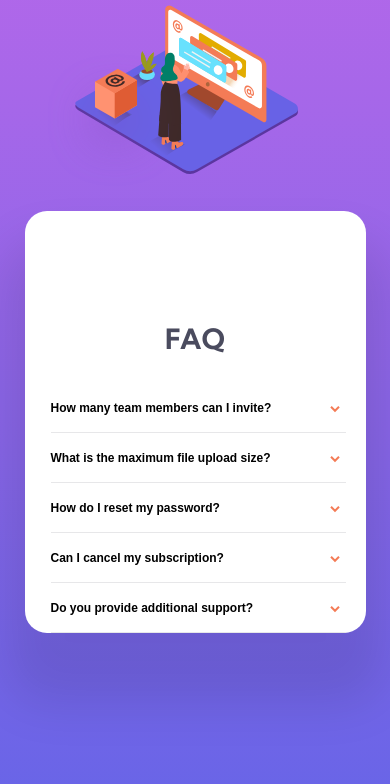
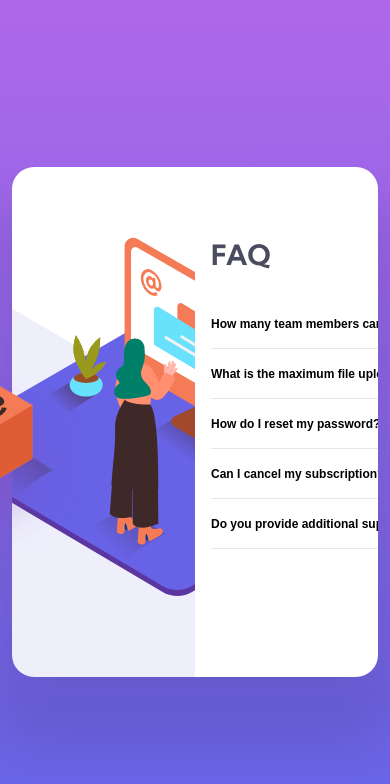
Before and after one commit to CodedByDom/faq-accordian, a plain HTML site: page index.html in a window 390 px wide. Drawn offline with Linux system fonts and the light colour scheme.

Commit message:
minor fix/ mobile restart

```diff
--- a/styles/style.css
+++ b/styles/style.css
@@ -78,6 +78,8 @@ body{
     height: 100%;
     width: 100%;
     overflow: hidden;
+    animation: fade-in 1.5s ease-in 1 both running;
+
 }
 
 
@@ -129,7 +131,7 @@ body{
 }
 
 .panel p{
-    margin-right: 0;
+    margin: 0;
 }
 
 .woman-online-mobile{
@@ -179,45 +181,21 @@ body{
     }
 }
 
+@keyframes fade-in{
+    0%{
+        opacity: 0;
+    }
+    100%{
+        opacity: 1;
+    }
+}
+
+
+/* Mobile Design */
+
 @media only screen and (max-width: 500px) {
 
     .faq-content{
         margin-left: 25px;
         margin-right: 25px;
-        height: 68%;
-    }
-    .content-img{
-        width: 0%;
-    }
-
-    .box{
-        visibility: hidden;
-    }
-
-    .accordion{
-        width: 295px;
-        margin-left: 10px;
-        margin-right: 20px;
-    }
-
-    .panel{
-        margin-right: 20px;
-        margin-left: 16px;
-    }
-
-    .woman-online-mobile{
-        position: absolute;
-        top: 5px;
-        left: 48px;
-        display: block;
-        width: 250px;
-        /* margin: 0 auto; */
-    }
-
-    .faq-title{
-        margin-top: 110px;
-        margin-right: 16px;
-        text-align: center;
-    }
-
 }
```
